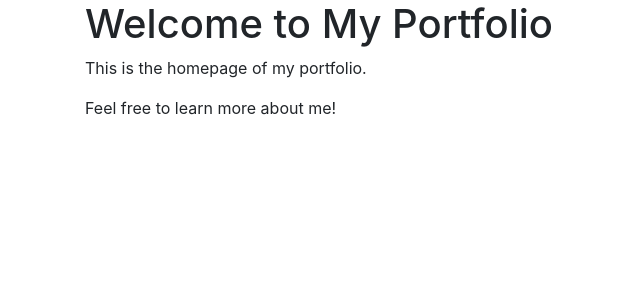
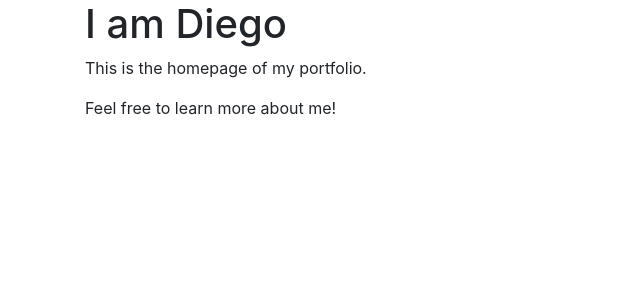
Before and after one commit to d3cod3rgn3d/Resume, a Flask app: page / in a window 1280 px wide. Shown: the part 56-356 px from the top of the page, without its empty margins (0-640 px from the left). Run offline with Flask 3, Linux system fonts and the light colour scheme; some libraries are stand-ins or nearby versions.

Commit message:
Added some minor change

```diff
--- a/templates/index.html
+++ b/templates/index.html
@@ -34,7 +34,7 @@
     </nav>
 
     <div class="container">
-        <h1>Welcome to My Portfolio</h1>
+        <h1>I am Diego</h1>
         <p>This is the homepage of my portfolio.</p>
         <p>Feel free to learn more about me!</p>
     </div>
```
